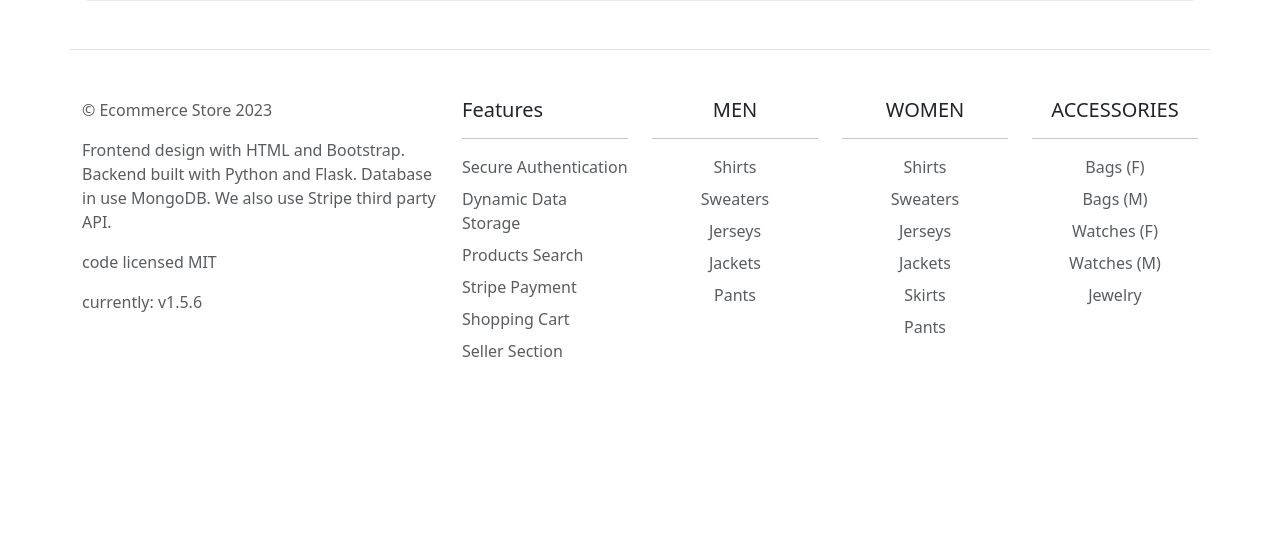
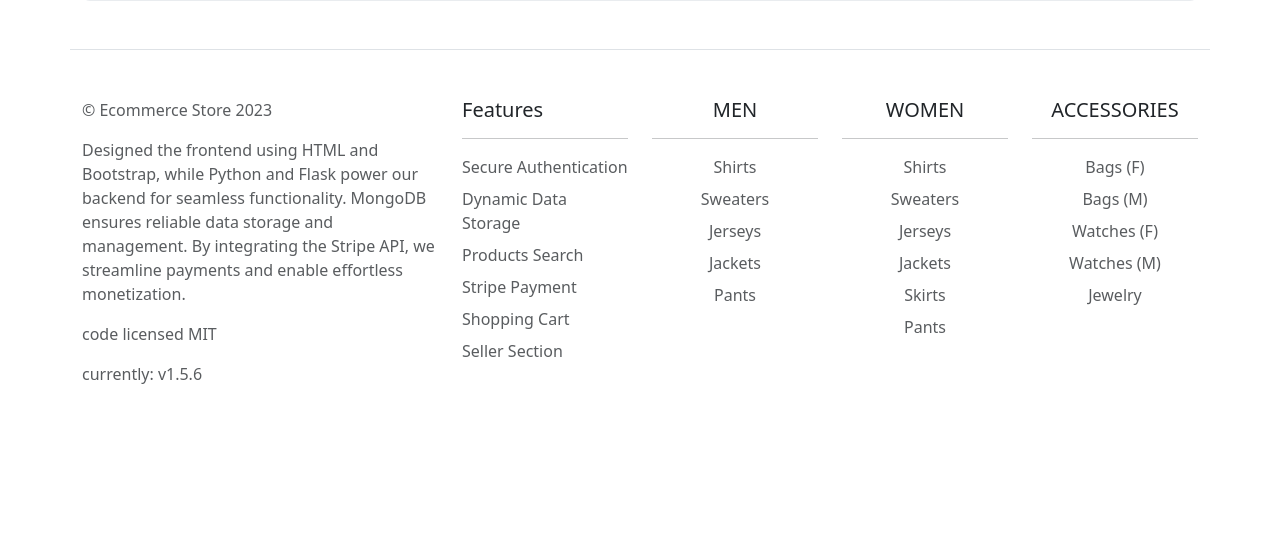
Before and after one commit to iamqaasim/Ecommerce_website, a Flask app: page /cart in a window 1280 px wide. Shown: the part 408-954 px from the top of the page. Before the commit the page ends 765 px from the top, so only its background shows below. Run offline with Flask 3, Linux system fonts and the light colour scheme.

Commit message:
Complete MVP

```diff
--- a/website/templates/footer.html
+++ b/website/templates/footer.html
@@ -3,7 +3,7 @@
 
     <div class="col-12 col-md-4 col-lg-4">
       <p class="text-body-secondary">© Ecommerce Store 2023</p>
-      <p class="text-body-secondary">Frontend design with HTML and Bootstrap. Backend built with Python and Flask. Database in use MongoDB. We also use Stripe third party API.</p>
+      <p class="text-body-secondary">Designed the frontend using HTML and Bootstrap, while Python and Flask power our backend for seamless functionality. MongoDB ensures reliable data storage and management. By integrating the Stripe API, we streamline payments and enable effortless monetization.</p>
       <p class="text-body-secondary">code licensed MIT</p>
       <p class="text-body-secondary">currently: v1.5.6</p>
       <a href="/" class="d-flex align-items-center mb-3 link-body-emphasis text-decoration-none">
```
